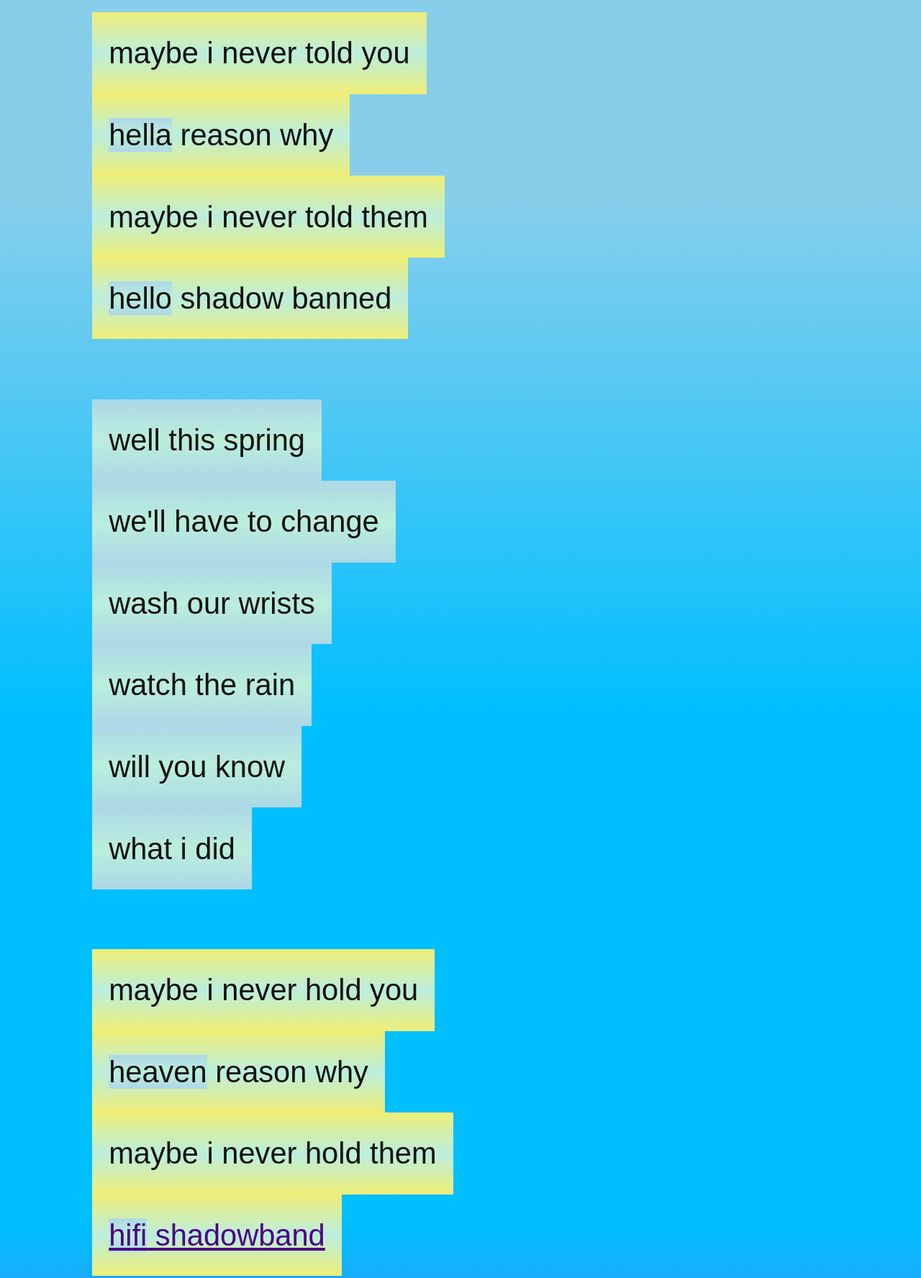
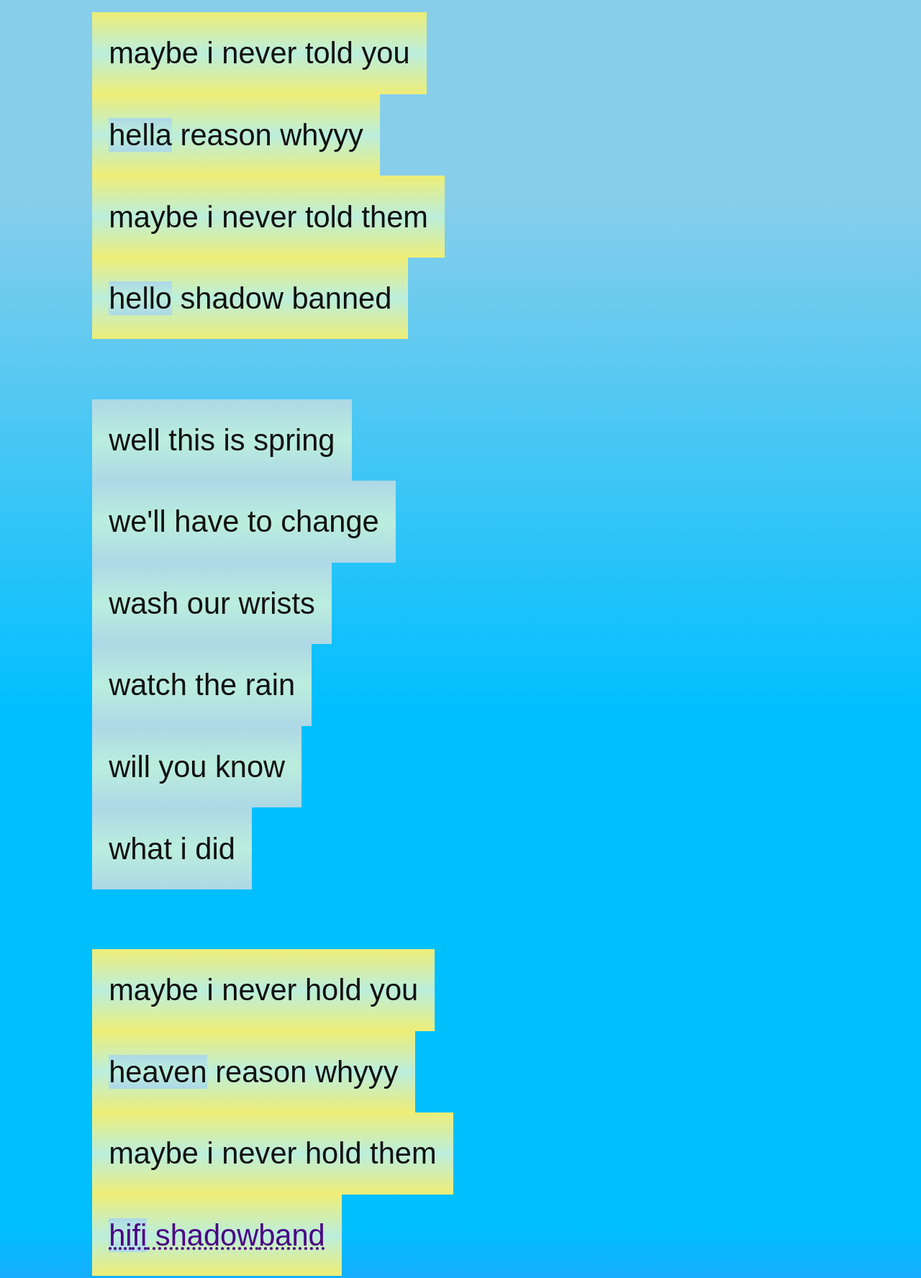
Before and after one commit to vocals/shadowband, a website: page index.html in a window 1280 px wide. Shown: the part 440-2216 px from the top of the page at 72% size. Drawn offline with Linux system fonts and the light colour scheme.

Commit message:
#3 hyyypery ux

```diff
--- a/hum.css
+++ b/hum.css
@@ -55,9 +55,14 @@ footer {
 }
 
 :focus {
-  outline: thick dotted;
+  outline: thick groove;
 }
 
-:hover {
-  text-decoration-style: double;
+:hover,
+[href^="#"] {
+  text-decoration-style: dotted;
 }
+
+[href^="#"]:hover {
+  text-decoration-style: solid;
+}
--- a/index.html
+++ b/index.html
@@ -20,11 +20,11 @@
 <article>
   <h1 class="echo">shadowband</h1>
   <p class="why">maybe i never told you
-  <p class="why"><em class="shy">hella</em> reason why
+  <p class="why"><em class="shy">hella</em> reason whyyy
   <p class="why">maybe i never told them
   <p class="why"><em class="shy">hello</em> shadow banned
   <hr>
-  <p class="shy">well this spring
+  <p class="shy">well this is spring
   <p class="shy">we'll have to change
   <p class="shy">wash our wrists
   <p class="shy">watch the rain
@@ -32,15 +32,15 @@
   <p class="shy">what i did
   <hr>
   <p class="why">maybe i never hold you
-  <p class="why"><em class="shy">heaven</em> reason why
+  <p class="why"><em class="shy">heaven</em> reason whyyy
   <p class="why">maybe i never hold them
   <p class="why"><a href="#hifi"><em class="shy">hi<wbr>fi</em> shadow<wbr>band</a>
   <hr>
   <p class="fly">elastic lover
-  <p class="fly">your heartbeats fine
+  <p class="fly">your heartbeats<sup>💕</sup> fine
   <p class="fly">breathe in
   <p class="fly">breathe out
-  <p class="fly">why we fly
+  <p class="fly">whyyy we fly
   <p class="fly">w/o doubt
   <p class="fly"><em class="fly">shadow alive</em>
 
```
